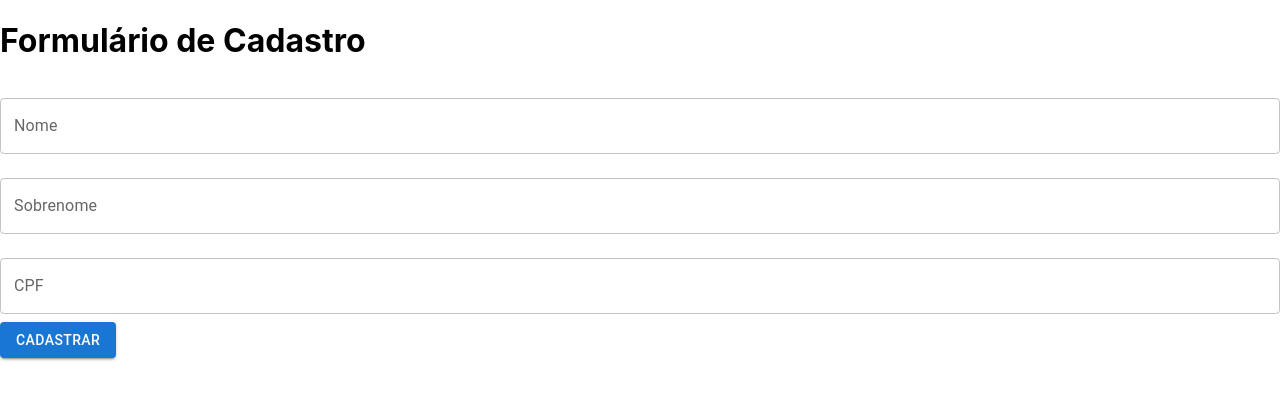
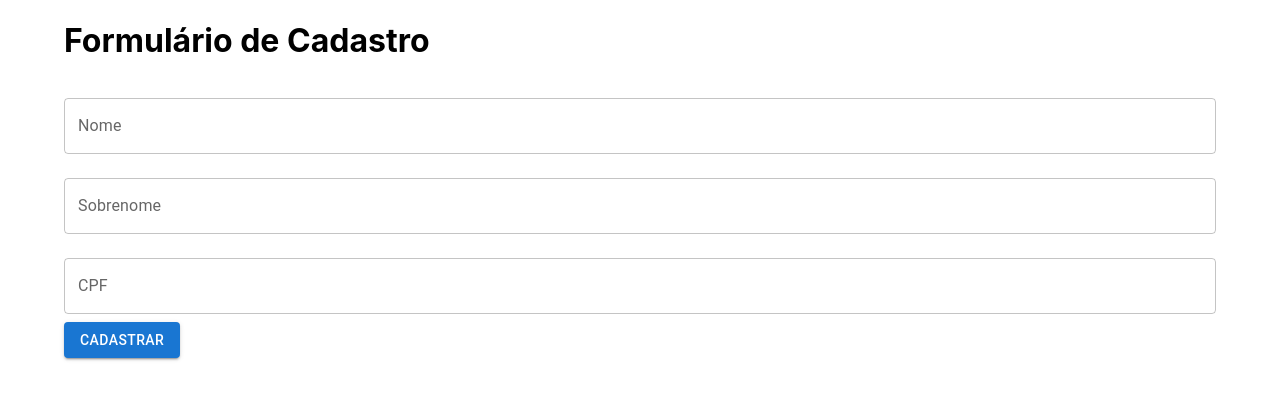
Before and after one commit to Crisleine-Erculano/Formulario, a React (Create React App) app in the folder formulario/: page / in a window 1280 px wide. Shown: the top 400 px of the page. Built offline with nearby package versions, Linux system fonts and the light colour scheme.

Commit message:
Substituindo Fragment por Container.

```diff
--- a/formulario/src/App.js
+++ b/formulario/src/App.js
@@ -1,14 +1,15 @@
-import React, { Component, Fragment } from 'react';
+import React, { Component } from 'react';
 import './App.css';
 import FormularioCadastro from './component/FormularioCadastro/FormularioCadastro';
+import { Container } from '@mui/material';
 
 class App extends Component {
   render() {
     return (
-      <Fragment>
+      <Container>
         <h1>Formulário de Cadastro</h1>
         <FormularioCadastro />
-      </Fragment>
+      </Container>
 
     );
   }
```
